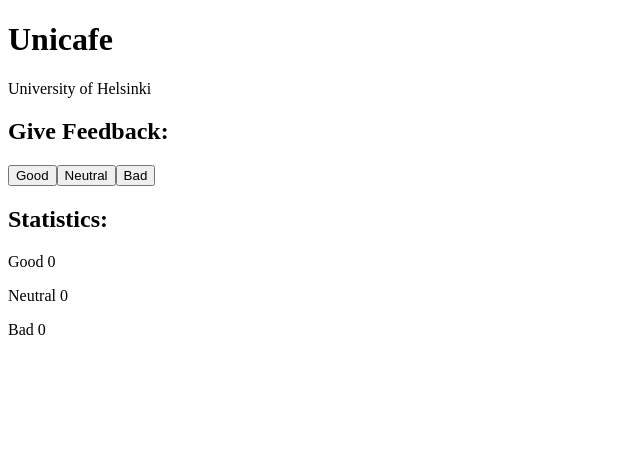
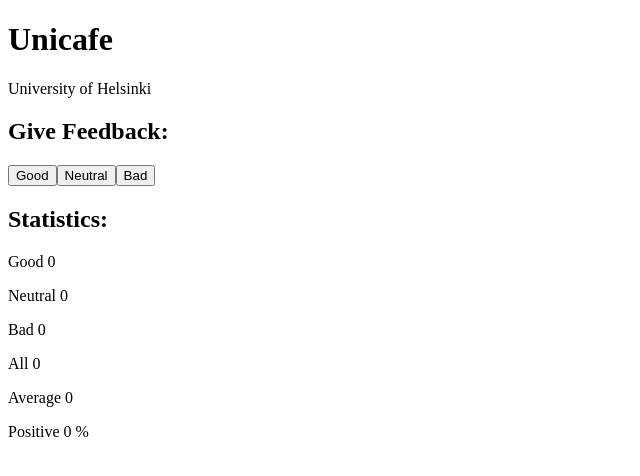
Before and after one commit to hiwersen/full-stack-open, a React (Vite) app in the folder part1/unicafe/: page / in a window 1280 px wide. Shown: the top 476 px of the page, without its empty margins (0-640 px from the left). Built offline with nearby package versions, Linux system fonts and the light colour scheme.

Commit message:
Implement exercise 1.7

```diff
--- a/part1/unicafe/src/App.jsx
+++ b/part1/unicafe/src/App.jsx
@@ -21,7 +21,19 @@ const ButtonsDisplay = ({ feedbacks }) => {
     />))
 }
 
-const StatisticsDisplay = ({ feedbacks }) => feedbacks.map(({ label, score }) => <p key={label}>{label} {score}</p>)
+const StatisticsDisplay = ({ feedbacks }) => {
+  const all = feedbacks.reduce((acc, { score }) => score + acc, 0)
+  const positive = feedbacks.filter(({ label }) => label === 'Good')[0].score
+  const average = (positive - feedbacks.filter(({ label }) => label === 'Bad')[0].score) / (all || 1)
+
+  return feedbacks
+  .map(({ label, score }) => <p key={label}>{label} {score}</p>)
+  .concat([
+    <p key='all'>All {all}</p>,
+    <p key='average'>Average {average}</p>,
+    <p key='positive'>Positive {positive * 100 / (all || 1)} %</p>
+  ])
+}
 
 const App = () => {
   // save clicks of each button to its own state
```
